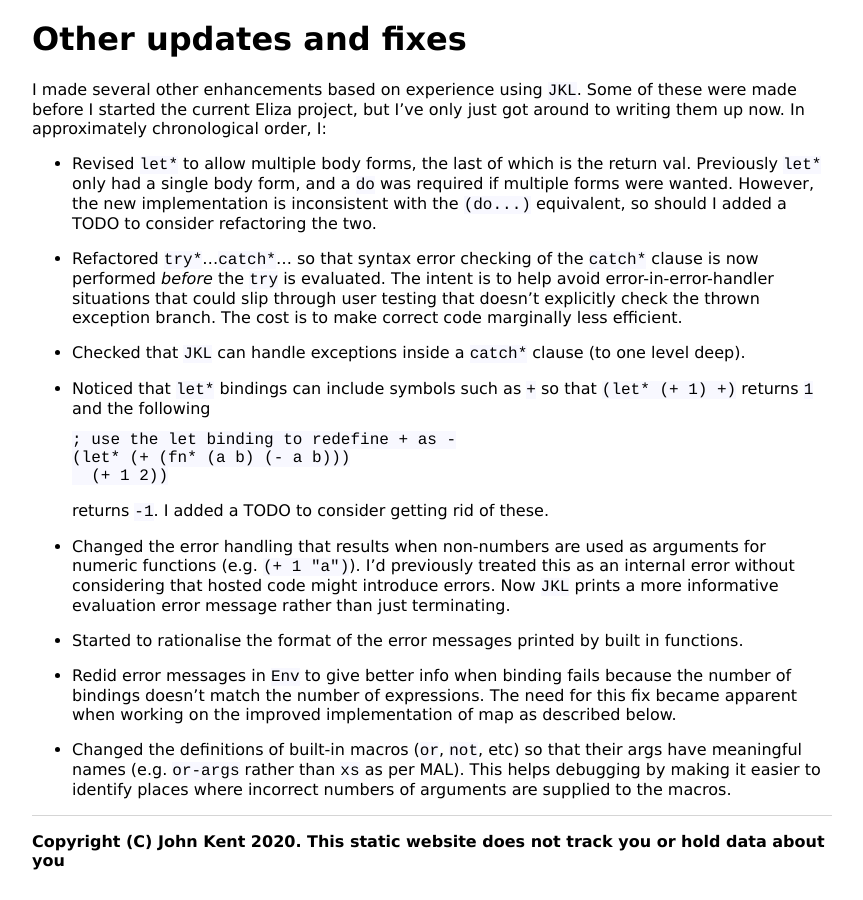
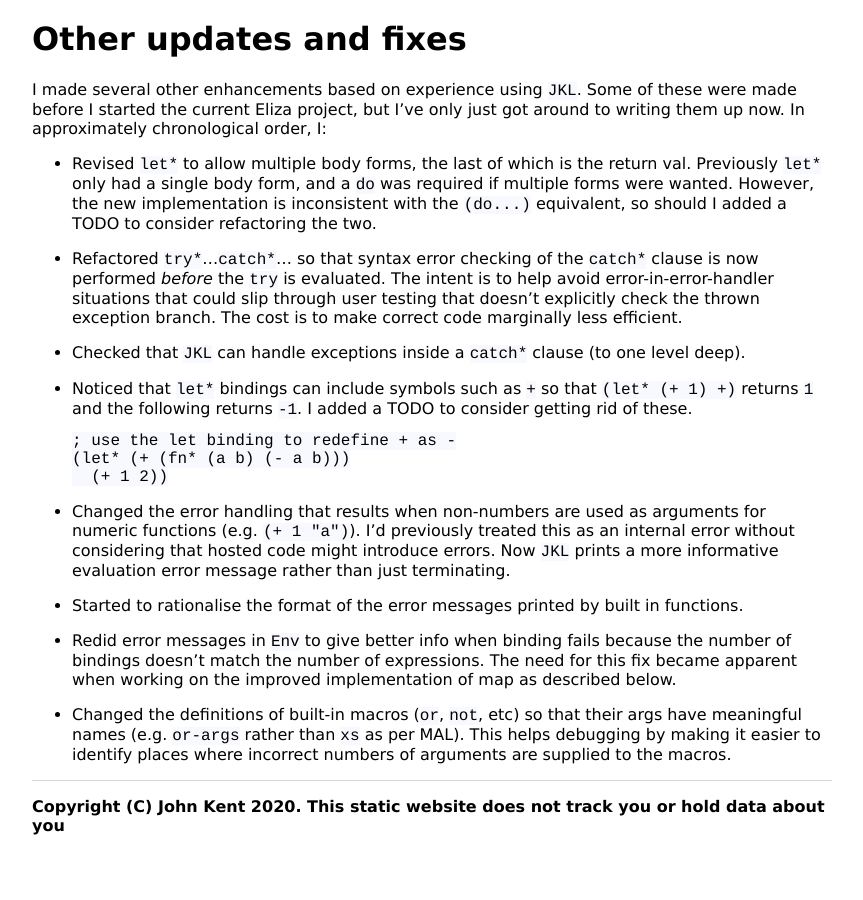
Before and after one commit to KineticLensman/KineticLensman.github.io, a Jekyll site: the page built from _posts/2020-04-03-Journey-continues.md, in a window 1280 px wide and 900 px high, scrolled down 2040 px. Shown: the whole window, without its empty margins (208-1071 px from the left). Built offline with Jekyll 4.4.1, drawn with Linux system fonts in a browser that asks for light colours; after the commit the page ends 2905 px from its top, so only the background shows below that.

Commit message:
fixed alignment for a dangling bullet

````diff
--- a/_posts/2020-04-03-Journey-continues.md
+++ b/_posts/2020-04-03-Journey-continues.md
@@ -80,13 +80,12 @@ I made several other enhancements based on experience using `JKL`. Some of these
 
 * Checked that `JKL` can handle exceptions inside a `catch*` clause (to one level deep).
 
-* Noticed that `let*` bindings can include symbols such as `+` so that `(let* (+ 1) +)` returns `1` and the following
+* Noticed that `let*` bindings can include symbols such as `+` so that `(let* (+ 1) +)` returns `1` and the following returns `-1`. I added a TODO to consider getting rid of these.
 ```
 ; use the let binding to redefine + as -
 (let* (+ (fn* (a b) (- a b)))
     (+ 1 2))
 ```
-returns `-1`. I added a TODO to consider getting rid of these.
 
 * Changed the error handling that results when non-numbers are used as arguments for numeric functions (e.g. `(+ 1 "a")`). I'd previously treated this as an internal error without considering that hosted code might introduce errors. Now `JKL` prints a more informative evaluation error message rather than just terminating.
 
````
